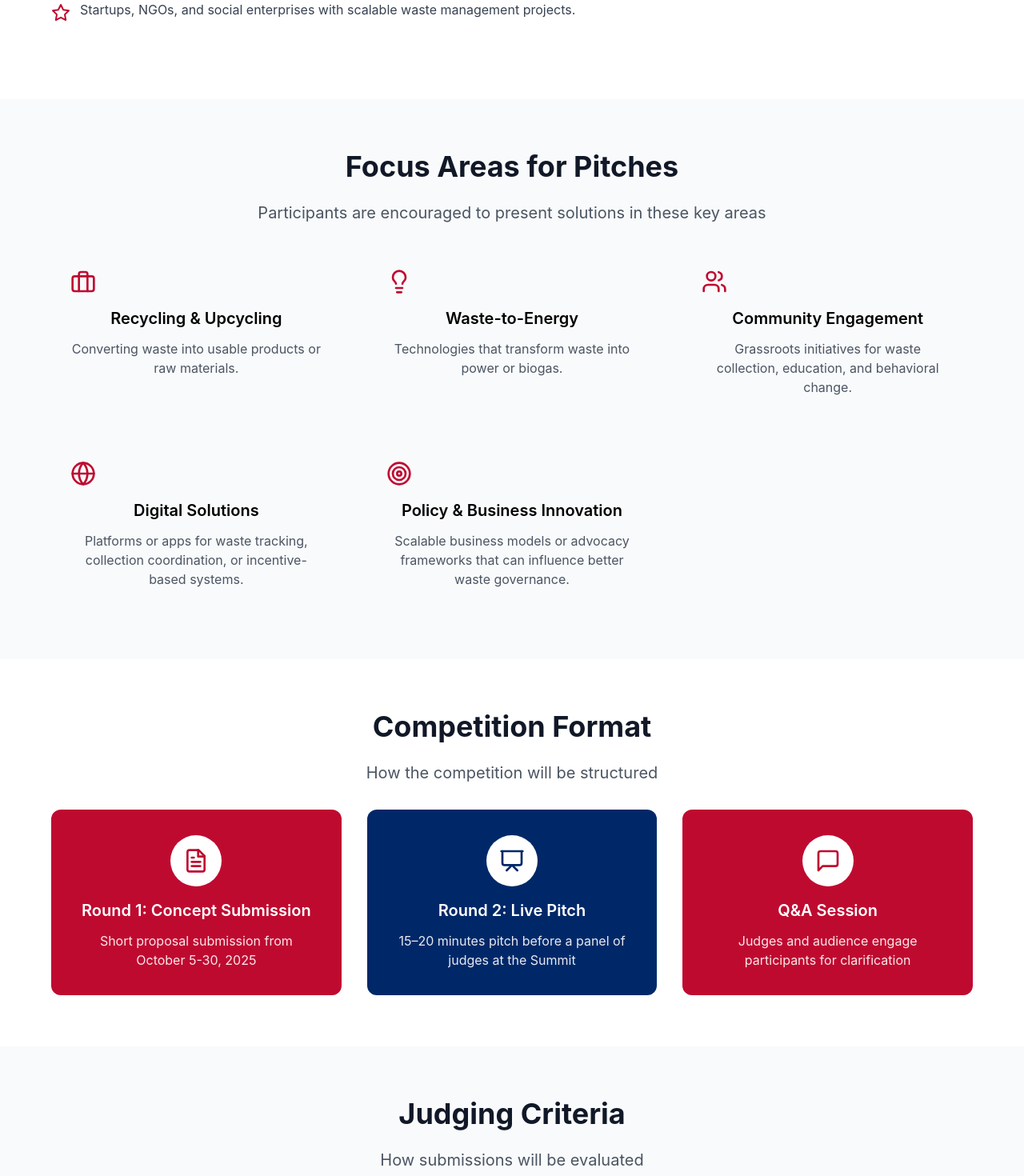
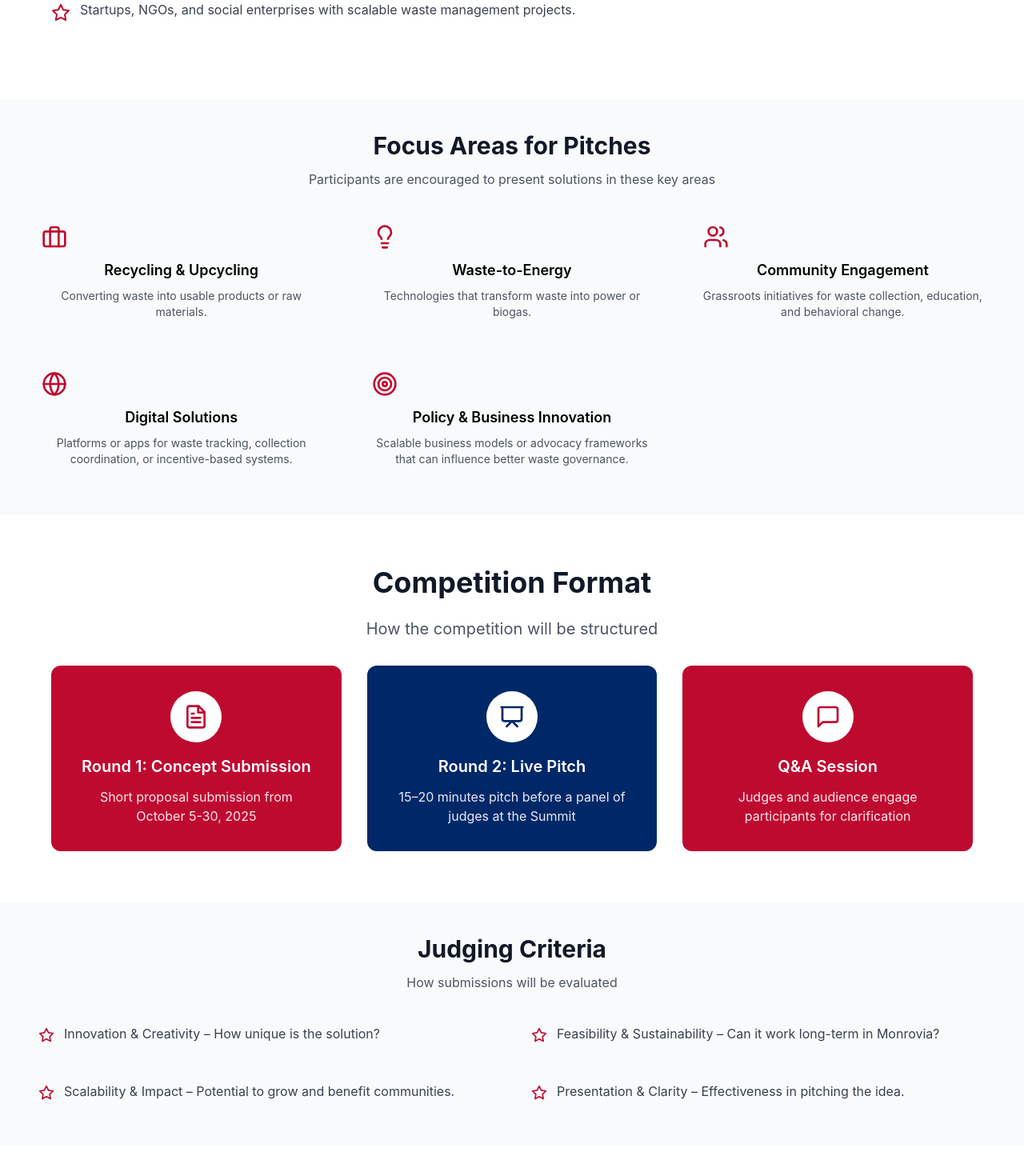
Before and after one commit to foliceasummit/folicea-summit-2025, a Next.js app: page /pitchcompetition in a window 1280 px wide. Shown: the part 1020-2490 px from the top of the page at 80% size. Built offline with nearby package versions, Linux system fonts and the light colour scheme.

Commit message:
Pitch Competition: reduce vertical spacing for Focus Areas and Judging Criteria; update Apply link to Google Form

```diff
--- a/pages/pitchcompetition.tsx
+++ b/pages/pitchcompetition.tsx
@@ -143,42 +143,42 @@ const PitchingCompetitionPage = () => {
       </section>
 
       {/* Focus Areas */}
-      <section className="section-padding">
+      <section className="py-8 sm:py-10">
         <div className="container-custom">
           <motion.div
             initial={{ opacity: 0, y: 20 }}
             whileInView={{ opacity: 1, y: 0 }}
             transition={{ duration: 0.8 }}
             viewport={{ once: true }}
-            className="text-center mb-8"
+            className="text-center mb-6"
           >
-            <h2 className="text-3xl md:text-4xl font-bold text-gray-900 mb-6">
+            <h2 className="text-2xl md:text-3xl font-bold text-gray-900 mb-3">
               Focus Areas for Pitches
             </h2>
-            <p className="text-xl text-gray-600 max-w-3xl mx-auto">
+            <p className="text-base text-gray-600 max-w-3xl mx-auto">
               Participants are encouraged to present solutions in these key areas
             </p>
           </motion.div>
 
 
 
-          <div className="grid grid-cols-1 md:grid-cols-2 lg:grid-cols-3 gap-8">
+          <div className="grid grid-cols-1 md:grid-cols-2 lg:grid-cols-3 gap-6">
             {focusAreas.map((area, index) => (
               <motion.div
                 key={index}
-                initial={{ opacity: 0, y: 20 }}
+                initial={{ opacity: 0, y: 15 }}
                 whileInView={{ opacity: 1, y: 0 }}
-                transition={{ duration: 0.6, delay: index * 0.1 }}
+                transition={{ duration: 0.5, delay: index * 0.08 }}
                 viewport={{ once: true }}
-                className="text-center p-6 rounded-xl bg-gray-50 hover:bg-liberian-red hover:text-white transition-all duration-300 card-hover"
+                className="text-center p-5 rounded-xl bg-gray-50 hover:bg-liberian-red hover:text-white transition-all duration-300 card-hover"
               >
-                <div className="text-liberian-red mb-4 group-hover:text-white">
+                <div className="text-liberian-red mb-3 group-hover:text-white">
                   {area.icon}
                 </div>
-                <h3 className="text-xl font-semibold mb-3">
+                <h3 className="text-lg font-semibold mb-2">
                   {area.title}
                 </h3>
-                <p className="text-gray-600 group-hover:text-white/90">
+                <p className="text-gray-600 group-hover:text-white/90 text-sm">
                   {area.description}
                 </p>
               </motion.div>
@@ -258,35 +258,35 @@ const PitchingCompetitionPage = () => {
       </section>
 
       {/* Judging Criteria */}
-      <section className="section-padding">
+      <section className="py-8 sm:py-10">
         <div className="container-custom">
           <motion.div
-            initial={{ opacity: 0, y: 20 }}
+            initial={{ opacity: 0, y: 15 }}
             whileInView={{ opacity: 1, y: 0 }}
-            transition={{ duration: 0.8 }}
+            transition={{ duration: 0.6 }}
             viewport={{ once: true }}
-            className="text-center mb-8"
+            className="text-center mb-6"
           >
-            <h2 className="text-3xl md:text-4xl font-bold text-gray-900 mb-6">
+            <h2 className="text-2xl md:text-3xl font-bold text-gray-900 mb-3">
               Judging Criteria
             </h2>
-            <p className="text-xl text-gray-600 max-w-3xl mx-auto">
+            <p className="text-base text-gray-600 max-w-3xl mx-auto">
               How submissions will be evaluated
             </p>
           </motion.div>
 
-          <div className="grid grid-cols-1 md:grid-cols-2 gap-6">
+          <div className="grid grid-cols-1 md:grid-cols-2 gap-4">
             {judgingCriteria.map((criterion, index) => (
               <motion.div
                 key={index}
-                initial={{ opacity: 0, x: -20 }}
+                initial={{ opacity: 0, x: -15 }}
                 whileInView={{ opacity: 1, x: 0 }}
-                transition={{ duration: 0.6, delay: index * 0.1 }}
+                transition={{ duration: 0.5, delay: index * 0.08 }}
                 viewport={{ once: true }}
-                className="flex items-start space-x-4 p-6 bg-gray-50 rounded-xl"
+                className="flex items-start space-x-3 p-4 bg-gray-50 rounded-xl"
               >
-                <Star className="w-6 h-6 text-liberian-red mt-1 flex-shrink-0" />
-                <p className="text-gray-700">{criterion}</p>
+                <Star className="w-5 h-5 text-liberian-red mt-1 flex-shrink-0" />
+                <p className="text-gray-700 text-sm md:text-base">{criterion}</p>
               </motion.div>
             ))}
           </div>
@@ -374,7 +374,7 @@ const PitchingCompetitionPage = () => {
               Step forward, pitch your idea, and be part of shaping a sustainable future.
               </p>
               <div className="flex flex-col sm:flex-row gap-4 justify-center">
-                <a href="https://bit.ly/foliceapitching" className="bg-white text-liberian-red hover:bg-gray-100 font-semibold py-3 px-6 rounded-lg transition-all duration-300 transform hover:scale-105" target="_blank" rel="noopener noreferrer">
+                <a href="https://forms.gle/DzmUuLeFyLo4zeau7" className="bg-white text-liberian-red hover:bg-gray-100 font-semibold py-3 px-6 rounded-lg transition-all duration-300 transform hover:scale-105" target="_blank" rel="noopener noreferrer">
                   Apply to Pitch
                 </a>
                 <a href="/contact" className="border-2 border-white text-white hover:bg-white hover:text-liberian-red font-semibold py-3 px-6 rounded-lg transition-all duration-300">
```
